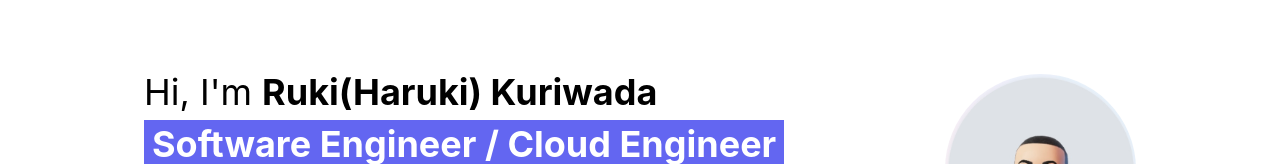
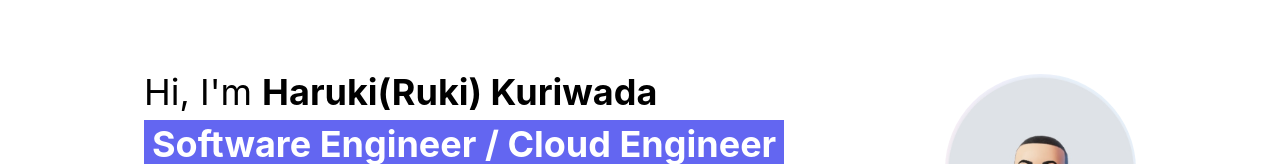
Before and after one commit to kuri-sun/customizable-portfolio, a React (Create React App) app: page / in a window 1280 px wide. Shown: the part 238-402 px from the top of the page. Built offline with nearby package versions, Linux system fonts and the light colour scheme.

Commit message:
update hiro section

```diff
--- a/src/components/Hiro.js
+++ b/src/components/Hiro.js
@@ -31,7 +31,7 @@
               >
                 <h1 className="text-4xl">
                   Hi, I'm{" "}
-                  <span className="font-bold">Ruki(Haruki) Kuriwada</span>
+                  <span className="font-bold">Haruki(Ruki) Kuriwada</span>
                 </h1>
               </div>
               <div
```
